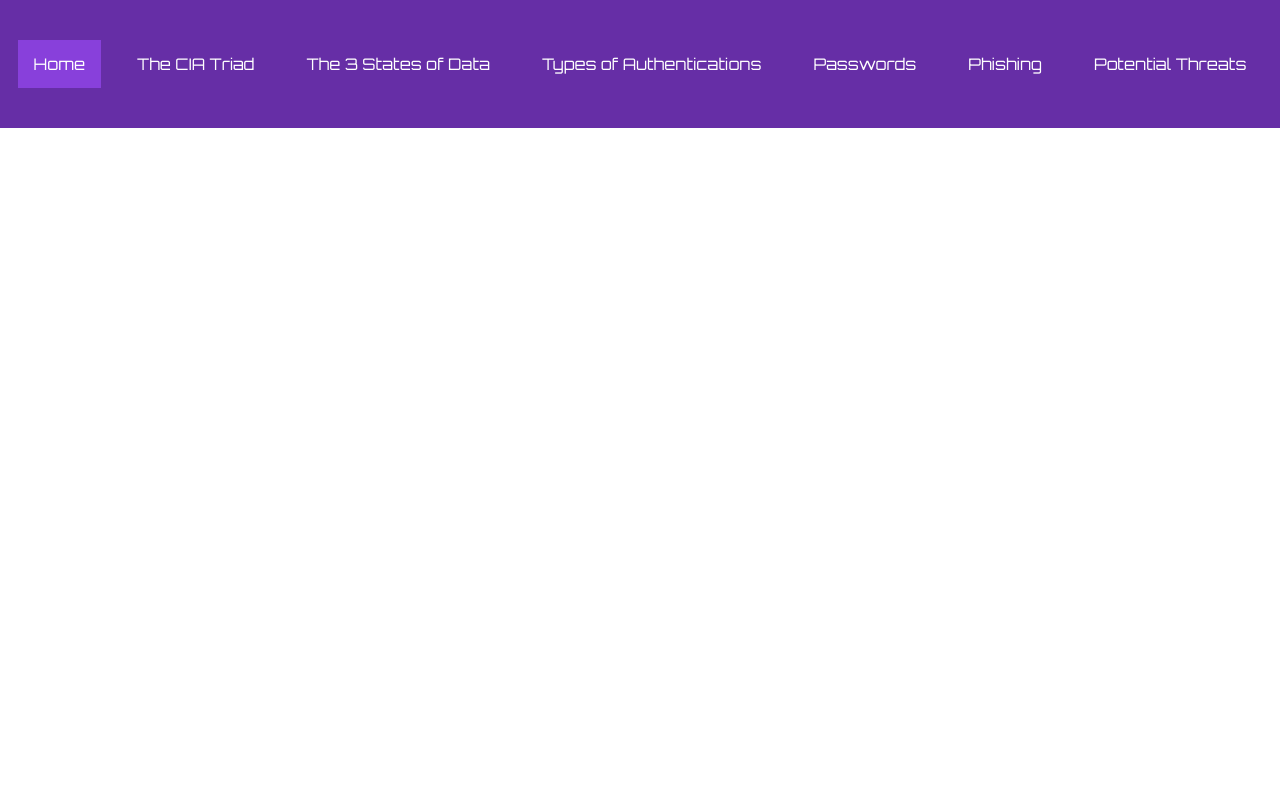
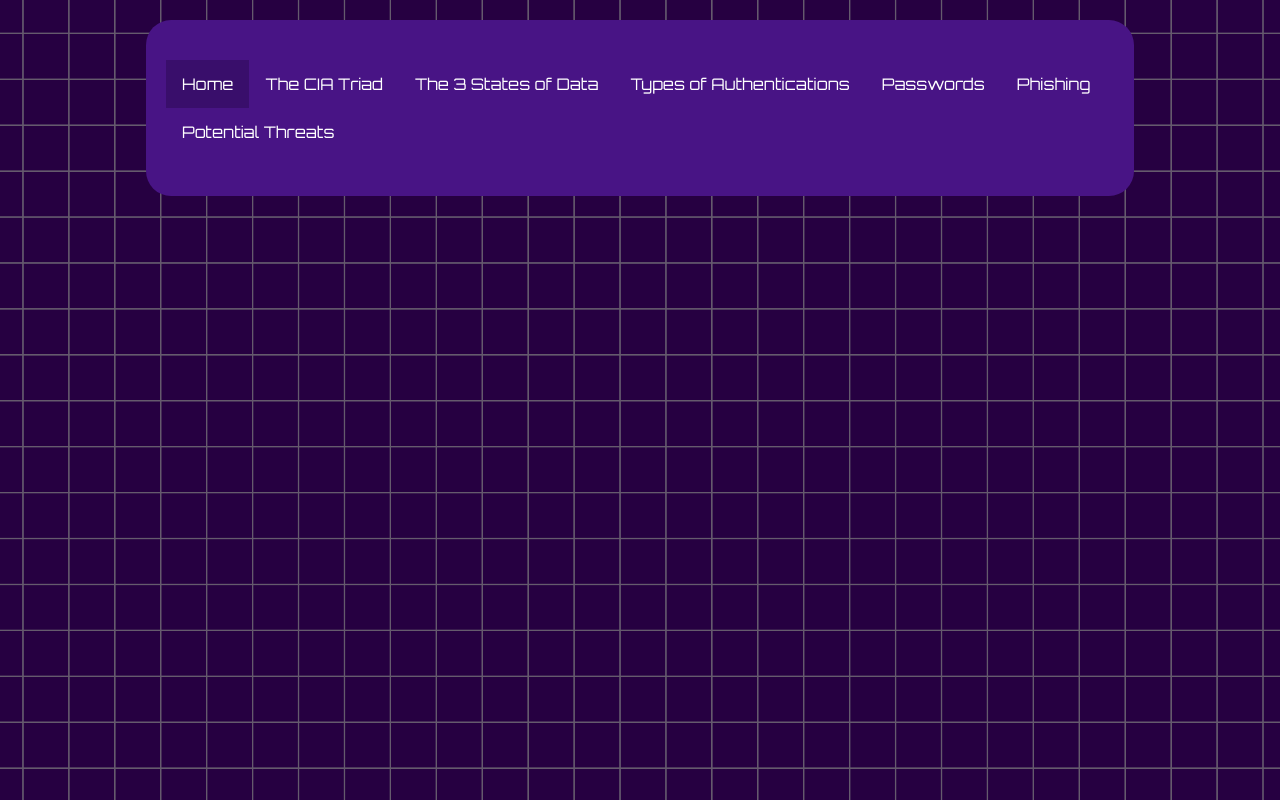
Before and after one commit to MoosaAwais14/CyberLearn, a plain HTML site: page index.html in a window 1280 px wide. Drawn offline with nearby package versions, Linux system fonts and the light colour scheme.

Commit message:
fixed navbar, made bg fancy, added js animation
used jquery for the slide down animation

```diff
--- a/index.html
+++ b/index.html
@@ -7,6 +7,7 @@
     <script src="https://cdn.jsdelivr.net/npm/bootstrap@5.1.3/dist/js/bootstrap.bundle.min.js"
         integrity="sha384ka7Sk0Gln4gmtz2MlQnikT1wXgYsOg+OMhuP+IlRH9sENBO0LRn5q+8nbTov4+1p"
         crossorigin="anonymous"></script>
+    <script src="https://ajax.googleapis.com/ajax/libs/jquery/3.5.1/jquery.min.js"></script>
     <link rel="preconnect" href="https://fonts.googleapis.com">
     <link rel="preconnect" href="https://fonts.gstatic.com" crossorigin>
     <link href="https://fonts.googleapis.com/css2?family=Orbitron:wght@400..900&display=swap" rel="stylesheet">
@@ -16,7 +17,8 @@
 
 <body>
 
-    <div class="navbar">
+    <center>
+        <div class="navbar" id="navbar">
             <a class="active" href="/index.html">Home</a>
             <a href="subpages/triad.html">The CIA Triad</a>
             <a href="subpages/3states.html">The 3 States of Data</a>
@@ -24,12 +26,11 @@
             <a href="subpages/pw.html">Passwords</a>
             <a href="subpages/phish.html">Phishing</a>
             <a href="subpages/threats.html">Potential Threats</a>
-    </div>
+        </div>
+    </center>
 
-<!--
-    <div style="passing-left:16px">
-        <h2>Welcome to CyberLearn</h2>
-    </div> -->
+
+    <script src="script.js"></script>
 
 </body>
 
--- a/script.js
+++ b/script.js
@@ -0,0 +1,3 @@
+$(document).ready(function () {
+    $("#navbar").slideDown("slow");
+});
--- a/style.css
+++ b/style.css
@@ -1,21 +1,39 @@
 html {
     height: 100%;
     width: 100%;
-}
-
-
-body {
-    margin: 0;
+    position: relative;
     font-family: "Orbitron", sans-serif;
 }
 
+html::before{
+    content: ' ';
+    display: block;
+    position: absolute;
+    left: 0;
+    top: 0;
+    width: 100%;
+    height: 100%;
+    filter: brightness(50%);
+    background-image: url('bg.png');
+    background-size: cover;
+}
+
+#navbar{
+    display: none;
+}
+
 .navbar {
+    margin-top: 20px;
+    border-radius: 25px;
     overflow: hidden;
-    background-color: #662ea6;
+    background-color: #481485;
     display: flex;
     justify-content: center;
-    padding: 40px 0;
+    padding: 40px 20px;
     gap: 20px;
+    width: 75%;
+    z-index: 1;
+    position: relative;
 }
 
 .navbar a {
@@ -28,11 +46,11 @@ body {
 }
 
 .navbar a:hover {
-    background-color: #9564cc;
+    background-color: #6716bd;
     color: #000;
 }
 
 .navbar a.active {
-    background-color: #8840db;
+    background-color: #390e6b;
     color: #fff;
 }
```
Also changed, not shown: subpages/3states.html (+2 -0 lines), subpages/authen.html (+3 -1 lines), subpages/phish.html (+2 -0 lines), subpages/pw.html (+2 -0 lines), subpages/threats.html (+2 -0 lines), subpages/triad.html (+3 -1 lines), bg.png (added), bg2.png (added), 1 other file.
